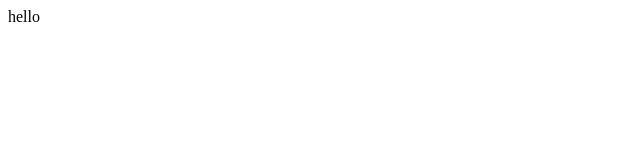
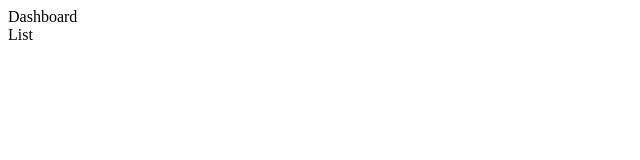
Before and after one commit to kangstephen94/TodoPractice, a React (Create React App) app in the folder todolist/: page / in a window 1280 px wide. Shown: the top 160 px of the page, without its empty margins (0-640 px from the left). Built offline with nearby package versions, Linux system fonts and the light colour scheme.

Commit message:
Add nested components

```diff
--- a/todolist/src/components/App.js
+++ b/todolist/src/components/App.js
@@ -1,10 +1,11 @@
 import React from 'react';
+import Dashboard from './Dashboard'
 
 
 const App = () => {
   return <div className='app-container'>
       <div>
-        hello
+        <Dashboard />
       </div>
   </div>;
 }
--- /dev/null
+++ b/todolist/src/components/Dashboard.js
@@ -0,0 +1,20 @@
+import React from 'react';
+import List from './List';
+
+class Dashboard extends React.Component {
+  constructor(props) {
+    super(props);
+
+  }
+
+  render() {
+    return (
+      <div>
+        Dashboard
+        <List />
+      </div>
+    )
+  }
+}
+
+export default Dashboard;
--- /dev/null
+++ b/todolist/src/components/List.js
@@ -0,0 +1,17 @@
+import React from 'react';
+
+class List extends React.Component {
+  constructor(props) {
+    super(props);
+  }
+
+  render() {
+    return (
+      <div>
+        List
+      </div>
+    )
+  }
+}
+
+export default List;
```
